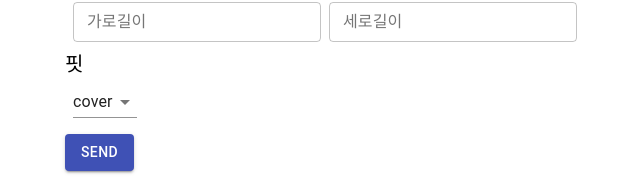
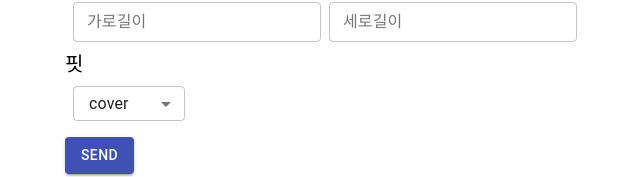
Before and after one commit to Jeonghyun-Kim/image-resizer, a Next.js app: page / in a window 1280 px wide. Shown: the part 448-625 px from the top of the page, without its empty margins (7-647 px from the left). Built offline with nearby package versions, Linux system fonts and the light colour scheme.

Commit message:
fix Mui-Select styles

```diff
--- a/pages/index.tsx
+++ b/pages/index.tsx
@@ -17,6 +17,13 @@ const Root = styled.div`
   max-width: 1200px;
   margin: 0 auto;
   padding: 2rem;
+`;
+
+const MySelect = styled(Select)`
+  .MuiSelect-outlined {
+    width: 4rem;
+    padding: 0.5rem 1rem;
+  }
 `;
 
 const sizeOf: (
@@ -201,7 +208,9 @@ const Home: React.FC = () => {
         </div>
         <div className="my-2 space-x-2">
           <h2 className="text-xl mb-2">핏</h2>
-          <Select
+          <MySelect
+            variant="outlined"
+            autoWidth
             value={fit}
             onChange={(e) => {
               setFit(e.target.value as string);
@@ -212,7 +221,7 @@ const Home: React.FC = () => {
             <MenuItem value="fill">fill</MenuItem>
             <MenuItem value="inside">inside</MenuItem>
             <MenuItem value="outside">outside</MenuItem>
-          </Select>
+          </MySelect>
         </div>
         <div className="my-4">
           <Button
```
